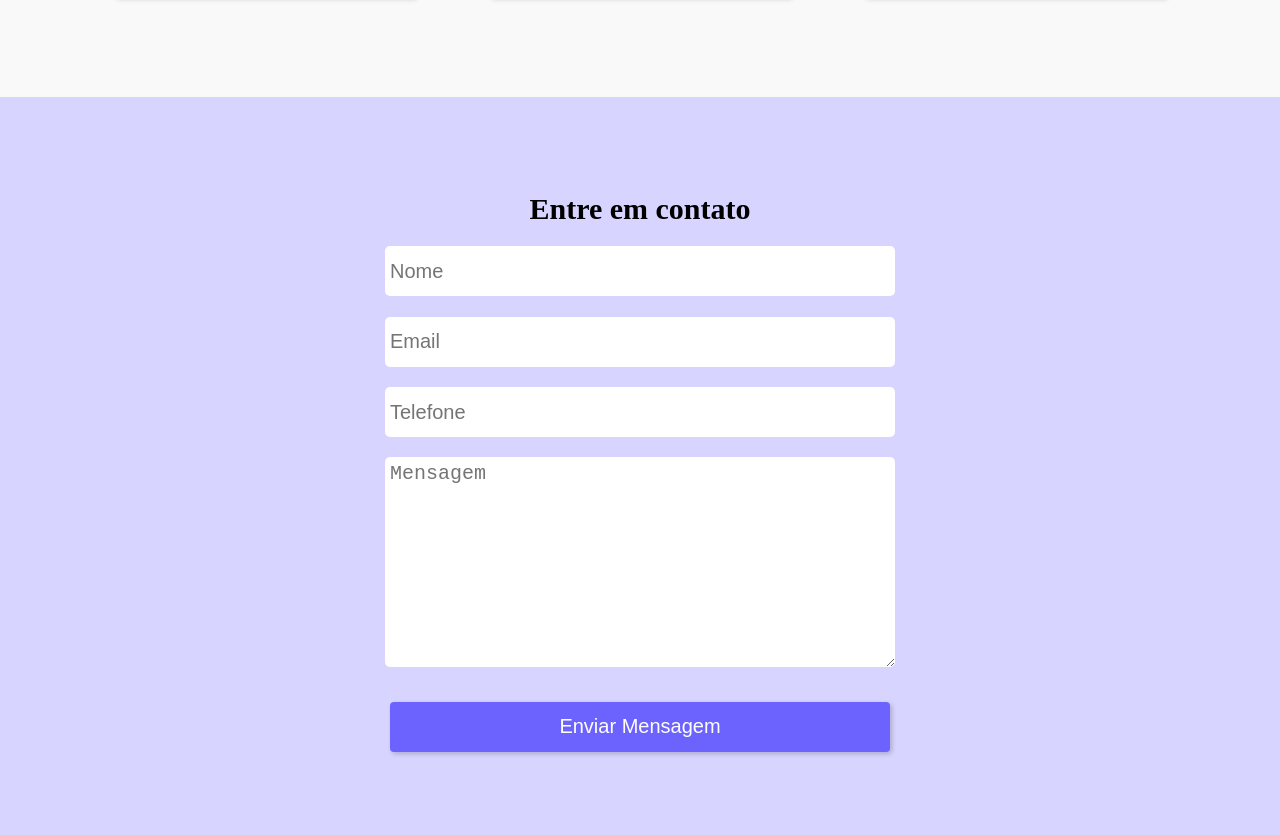
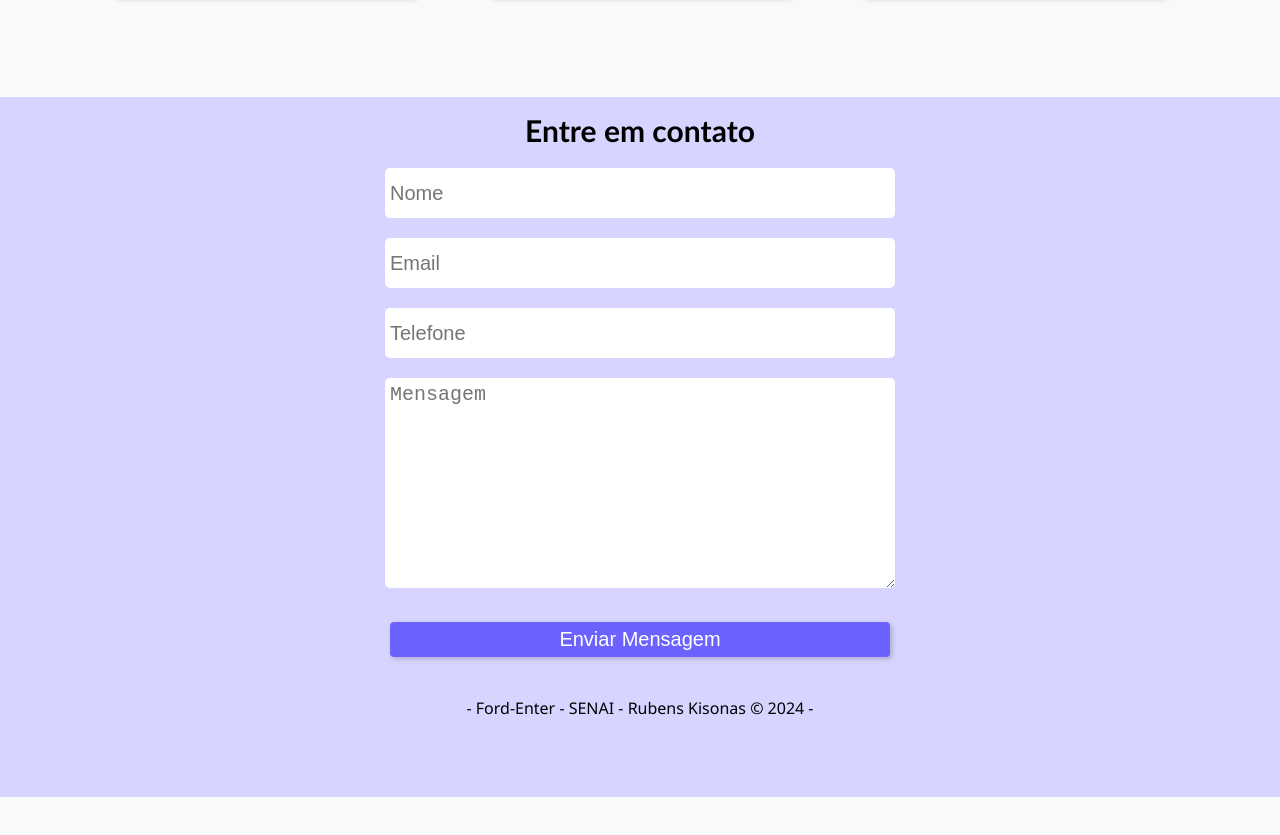
Before and after one commit to hubisk/Atividade-HTML-CSS, a plain HTML site: page index.html in a window 1280 px wide. Shown: the part 1563-2398 px from the top of the page. After the commit the page ends 2360 px from the top, so only its background shows below. Drawn offline with Linux system fonts and the light colour scheme.

Commit message:
Atividade aula HTML-CSS finalizada 13/01/2024

```diff
--- a/index.html
+++ b/index.html
@@ -87,6 +87,9 @@
                 <button class="btn_enviar">Enviar Mensagem</button>
             </form>
         </section>
+        <p>
+            - Ford-Enter - SENAI - Rubens Kisonas &#169 2024 -
+        </p>
     </footer>
     <footer></footer>
 </body>
--- a/style.css
+++ b/style.css
@@ -8,7 +8,7 @@
     --primary-color: #D7D4FF;
     --button-color: #6c63ff;
     --sombra: 2px 2px 5px rgba(0, 0, 0, 0.2);
-    --primary-font: 'Gill Sans', 'Gill Sans MT', Calibri, 'Trebuchet MS',
+    --primary-font: 'Gill Sans', 'Gill Sans MT', Calibri, 'Trebuchet MS';
     --secondary-font: 'Segoe UI', Tahoma, Geneva, Verdana, sans-serif;
 }
 
@@ -36,7 +36,7 @@ header {
 }
 
 .titulo h1 {
-    font-family: 'Gill Sans', 'Gill Sans MT', Calibri, 'Trebuchet MS', sans-serif;
+    font-family: var(--primary-font);
     font-size: 36px;
     font-weight: 400;
     line-height: 47px;
@@ -46,7 +46,7 @@ header {
 
 .titulo p {
     margin-top: 30px;
-    font-family: 'Segoe UI', Tahoma, Geneva, Verdana, sans-serif;
+    font-family: var(--primary-font);
     font-size: 16px;
     font-weight: 400;
     line-height: 32px;
@@ -118,6 +118,7 @@ main>section {
 }
 
 .texto_card {
+    font-family: var(--primary-font);
     height: 180px;
     padding: 15px;
     background-color: #fff;
@@ -127,9 +128,10 @@ main>section {
 }
 
 footer {
-    height: 750px;
+    height: 350px;
     background: var(--primary-color);
     display: flex;
+    flex-direction: column;
     align-items: center;
 }
 
@@ -152,6 +154,7 @@ form {
 
 form>h1 {
     font-family: var(--primary-font);
+    margin-top: 15px;
     font-size: 30px;
 }
 
@@ -183,3 +186,8 @@ form>h1 {
     border-radius: 4px;
     box-shadow: 2px 2px 5px rgba(0, 0, 0, 0.2);
 }
+
+footer>p {
+    margin-top: 40px;
+    font-family: var(--secondary-font);
+}
```
